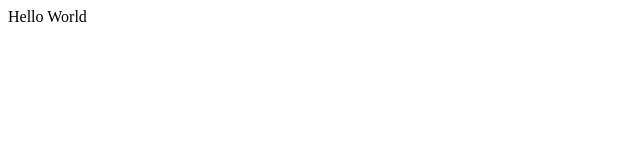
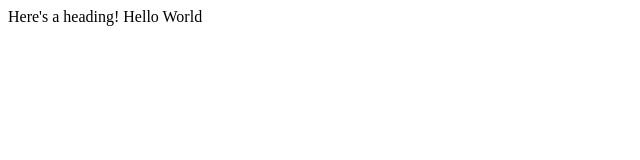
Before and after one commit to ahmedali6395/ahmedali6395.github.io, a plain HTML site: page index.html in a window 1280 px wide. Shown: the whole page, without its empty margins (0-640 px from the left). Drawn offline with Linux system fonts and the light colour scheme.

Commit message:
testing again

```diff
--- a/index.html
+++ b/index.html
@@ -1,3 +1,4 @@
 <title>Here's some additional code!</title>
 
+<h>Here's a heading! </h>
 Hello World
```
